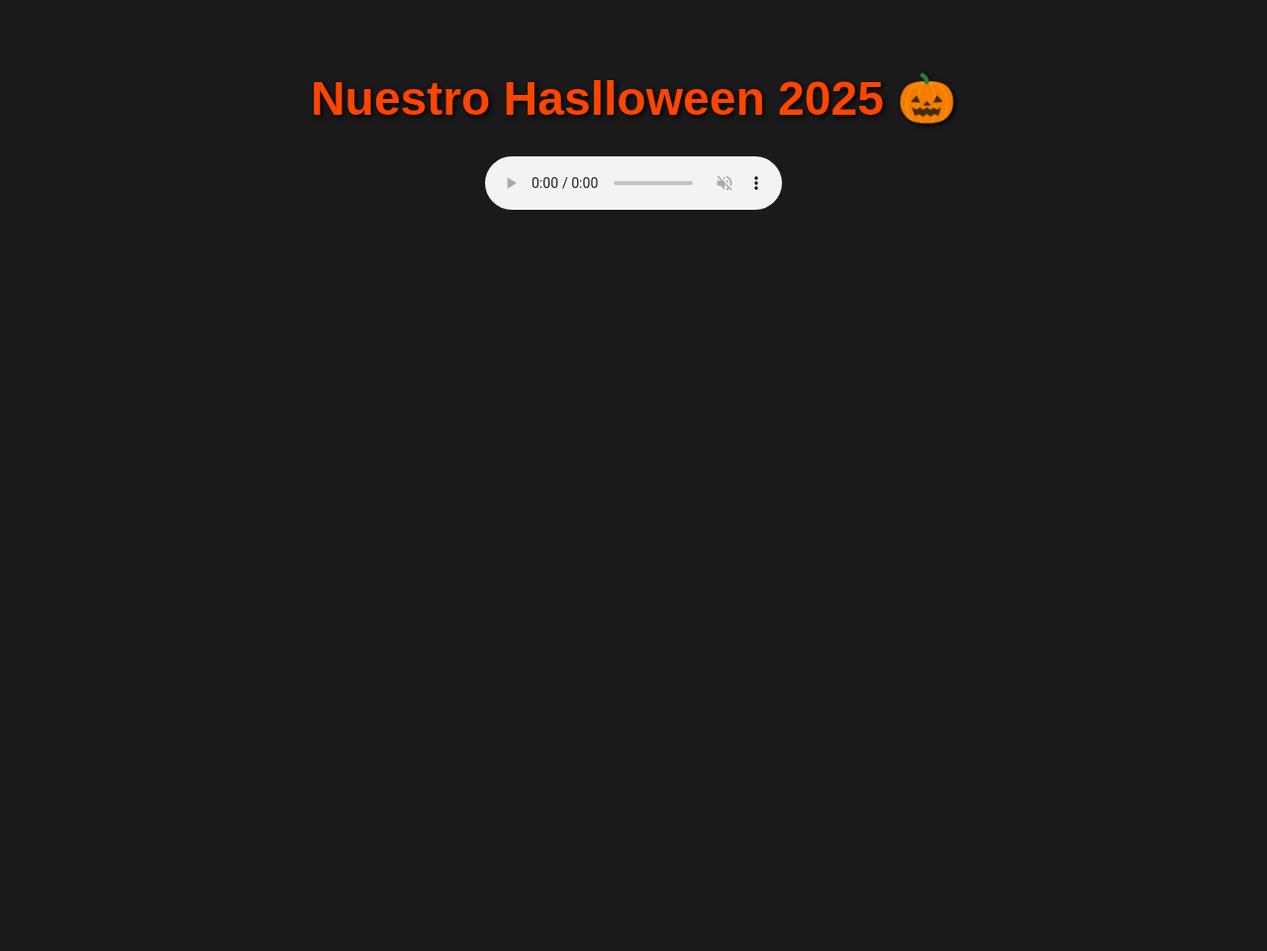
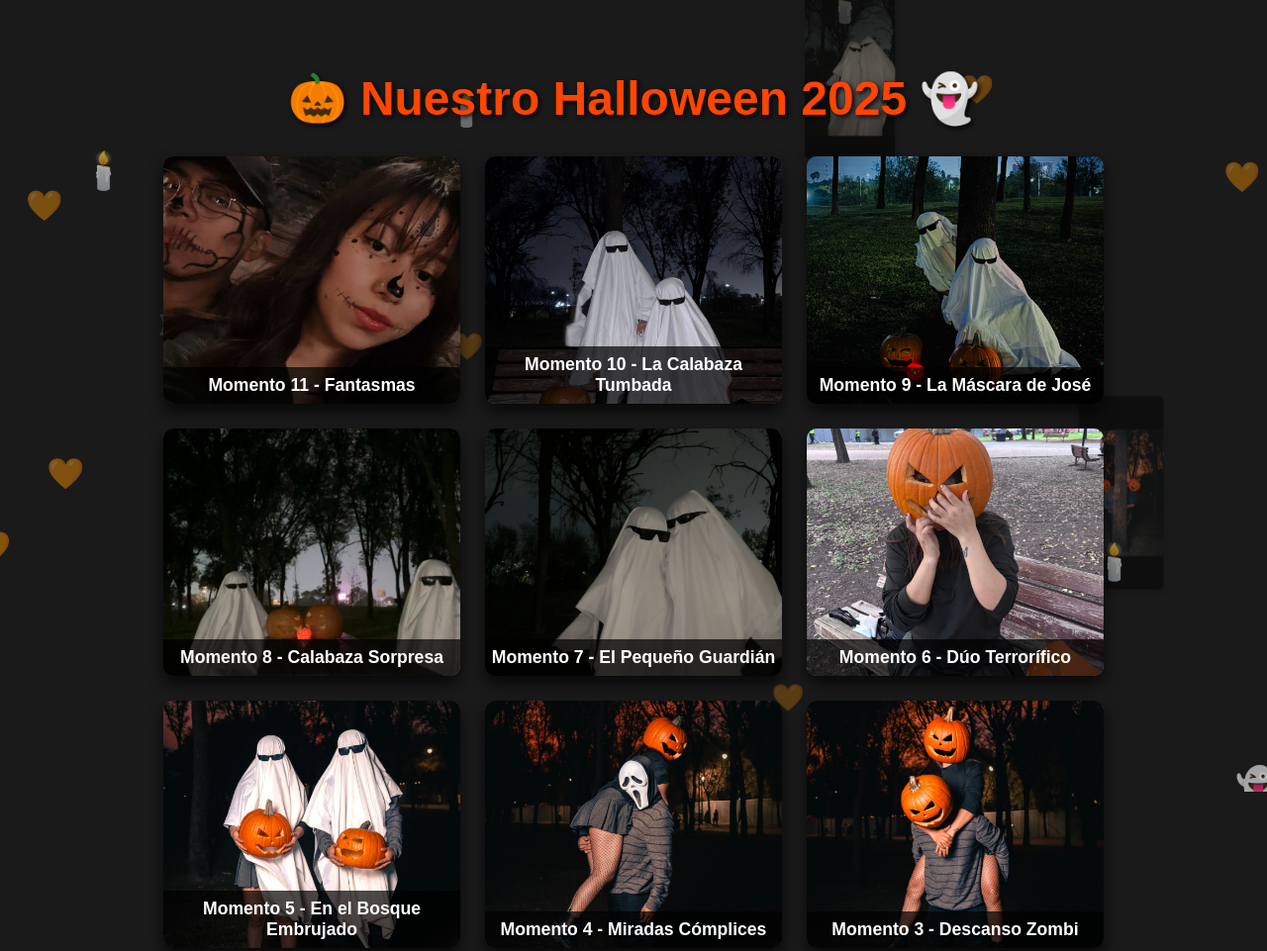
Before and after one commit to josejo-ui/Haslloween-, a plain HTML site: page index.html in a window 1280 px wide. Shown: the top 961 px of the page at 99% size. Before the commit the page ends 880 px from the top, so only its background shows below. Drawn offline with Linux system fonts and the light colour scheme.

Commit message:
Fix title spelling and update Halloween theme

```diff
--- a/index.html
+++ b/index.html
@@ -2,36 +2,28 @@
 <html lang="es">
 <head>
     <meta charset="UTF-8">
-    <title>Nuestro Haslloween 2025 🎃</title>
+    <title>Nuestro Halloween 2025 🎃</title>
     <style>
         body {
             margin: 0;
-            height: 100vh; /* Para que el contenedor de animación cubra toda la altura */
-            background: #1a1a1a; /* Fondo oscuro de Halloween */
+            height: 100vh;
+            background: #1a1a1a;
             font-family: Arial, sans-serif;
-            color: #ff9900; /* Texto naranja */
+            color: #ff9900;
             padding: 40px 20px;
             text-align: center;
-            overflow: hidden; /* Oculta barras de desplazamiento */
-            position: relative; /* Necesario para el z-index */
+            overflow: hidden;
+            position: relative;
         }
 
         h1 {
-            color: #ff4500; /* Naranja más intenso */
+            color: #ff4500;
             margin-bottom: 30px;
             font-size: 3em;
             text-shadow: 2px 2px 5px #000;
-            position: relative; /* Asegura que el título esté por encima de las animaciones */
+            position: relative;
             z-index: 2;
         }
-
-        /* Estilo para el reproductor de audio, asegurando que se vea bien */
-        #audio-player {
-            margin-bottom: 30px;
-            position: relative;
-            z-index: 2; /* Para que esté sobre las animaciones */
-        }
-        /* Fin del estilo de audio */
 
         #gallery {
             display: flex;
@@ -40,7 +32,7 @@
             gap: 25px;
             max-width: 1400px;
             margin: 0 auto;
-            position: relative; /* Asegura que la galería esté por encima de las animaciones */
+            position: relative;
             z-index: 2;
         }
 
@@ -89,46 +81,189 @@
             left: 0;
             width: 100vw;
             height: 100vh;
-            pointer-events: none; /* Permite hacer clic a través de él */
-            z-index: 1; /* Detrás del título y la galería */
-            overflow: hidden; /* Para que los elementos no generen scroll */
+            pointer-events: none;
+            z-index: 1;
+            overflow: hidden;
         }
 
         .floating-element {
             position: absolute;
-            animation: moveAndFade 10s linear forwards; /* Duración de la animación */
+            animation: moveAndFade 10s linear forwards;
             pointer-events: none;
-            opacity: 0.8; /* Opacidad base para todos los elementos flotantes */
+            opacity: 0.8;
         }
 
         /* Estilos específicos para las fotos flotantes */
         .floating-photo {
-            width: 100px; /* Tamaño de las fotos flotantes */
+            width: 100px;
             height: auto;
             border-radius: 5px;
             box-shadow: 0 4px 8px rgba(0,0,0,0.3);
-            opacity: 0.7; /* Ligeramente más translúcidas */
+            opacity: 0.7;
         }
 
         /* Estilos específicos para los emojis de Halloween */
         .floating-halloween-emoji {
-            font-size: 2.5em; /* Tamaño de los emojis */
+            font-size: 2.5em;
+        }
+
+        /* Estilos específicos para los corazones con opacidad */
+        .floating-heart {
+            font-size: 2em;
+            opacity: 0.5;
+        }
+
+        @keyframes moveAndFade {
+            0% {
+                transform: translate(0, 0) scale(1);
+            }
+            100% {
+                transform: translate(var(--final-x), var(--final-y)) scale(0.6);
+                opacity: 0;
+            }
         }
     </style>
 </head>
 <body>
-    <h1>Nuestro Haslloween 2025 🎃</h1>
 
-    <div id="audio-player">
-        <audio controls autoplay loop muted>
-            <source src="audio Haslloween.mp3" type="audio/mpeg">
-            Tu navegador no soporta el elemento de audio.
-        </audio>
-    </div>
+    <h1>🎃 Nuestro Halloween 2025 👻</h1>
+
     <div id="gallery">
+        <div class="photo-card">
+            <img src="11.jpg" alt="Fantasmas de Halloween">
+            <div class="photo-caption">Momento 11 - Fantasmas</div>
         </div>
 
-    <div id="animation-container">
+        <div class="photo-card">
+            <img src="10.jpg" alt="Calabaza en el suelo">
+            <div class="photo-caption">Momento 10 - La Calabaza Tumbada</div>
         </div>
+
+        <div class="photo-card">
+            <img src="9.jpg" alt="Persona con máscara">
+            <div class="photo-caption">Momento 9 - La Máscara de José</div>
+        </div>
+
+        <div class="photo-card">
+            <img src="8.jpg" alt="Calabaza escondida">
+            <div class="photo-caption">Momento 8 - Calabaza Sorpresa</div>
+        </div>
+
+        <div class="photo-card">
+            <img src="7.jpg" alt="Niño con calabaza pequeña">
+            <div class="photo-caption">Momento 7 - El Pequeño Guardián</div>
+        </div>
+
+        <div class="photo-card">
+            <img src="6.jpg" alt="Calavera y calabaza">
+            <div class="photo-caption">Momento 6 - Dúo Terrorífico</div>
+        </div>
+
+        <div class="photo-card">
+            <img src="5.jpg" alt="Pareja en el bosque">
+            <div class="photo-caption">Momento 5 - En el Bosque Embrujado</div>
+        </div>
+
+        <div class="photo-card">
+            <img src="4.jpg" alt="Pareja mirando">
+            <div class="photo-caption">Momento 4 - Miradas Cómplices</div>
+        </div>
+
+        <div class="photo-card">
+            <img src="3.jpg" alt="Pareja sentada en el pasto">
+            <div class="photo-caption">Momento 3 - Descanso Zombi</div>
+        </div>
+
+        <div class="photo-card">
+            <img src="2.jpg" alt="Pareja agarrados de la mano">
+            <div class="photo-caption">Momento 2 - Paseo Nocturno</div>
+        </div>
+
+        <div class="photo-card">
+            <img src="1.jpg" alt="Pareja agarrados de la mano">
+            <div class="photo-caption">Momento 1 - Juntos</div>
+        </div>
+    </div>
+
+    <div id="animation-container"></div>
+
+    <audio id="background-audio" autoplay loop>
+        <source src="Audio Haslloween.mp3" type="audio/mpeg">
+        Tu navegador no soporta el elemento de audio.
+    </audio>
+
+<script>
+        const animationContainer = document.getElementById('animation-container');
+
+        const floatingPhotos = [
+            '11.jpg', '10.jpg', '9.jpg', '8.jpg', '7.jpg',
+            '6.jpg', '5.jpg', '4.jpg', '3.jpg', '2.jpg', '1.jpg',
+        ];
+
+        const halloweenEmojis = ['👻', '🎃', '🕸️', '🕷️', '🦇', '🌕', '🕯️'];
+
+        const coloredHearts = ['🧡', '💜'];
+
+        // Función general para crear elementos flotantes
+        function createFloatingElement(type) {
+            const element = (type === 'photo') ? document.createElement('img') : document.createElement('span');
+            element.classList.add('floating-element');
+
+            let content;
+            if (type === 'photo') {
+                content = floatingPhotos[Math.floor(Math.random() * floatingPhotos.length)];
+                element.src = content;
+                element.classList.add('floating-photo');
+            } else if (type === 'halloweenEmoji') {
+                content = halloweenEmojis[Math.floor(Math.random() * halloweenEmojis.length)];
+                element.innerHTML = content;
+                element.classList.add('floating-halloween-emoji');
+            } else if (type === 'coloredHeart') {
+                content = coloredHearts[Math.floor(Math.random() * coloredHearts.length)];
+                element.innerHTML = content;
+                element.classList.add('floating-heart');
+            }
+
+            // Posición de inicio aleatoria desde los bordes
+            const side = Math.floor(Math.random() * 4);
+            let startX, startY;
+
+            if (side === 0) { // Desde arriba
+                startX = Math.random() * window.innerWidth;
+                startY = -100;
+            } else if (side === 1) { // Desde la derecha
+                startX = window.innerWidth + 100;
+                startY = Math.random() * window.innerHeight;
+            } else if (side === 2) { // Desde abajo
+                startX = Math.random() * window.innerWidth;
+                startY = window.innerHeight + 100;
+            } else { // Desde la izquierda
+                startX = -100;
+                startY = Math.random() * window.innerHeight;
+            }
+
+            element.style.left = `${startX}px`;
+            element.style.top = `${startY}px`;
+
+            // Posición final aleatoria
+            const finalX = Math.random() * window.innerWidth;
+            const finalY = Math.random() * window.innerHeight;
+
+            element.style.setProperty('--final-x', `${finalX - startX}px`);
+            element.style.setProperty('--final-y', `${finalY - startY}px`);
+
+            animationContainer.appendChild(element);
+
+            setTimeout(() => {
+                element.remove();
+            }, 10000);
+        }
+
+        // Intervalos para crear los diferentes tipos de elementos flotantes
+        setInterval(() => createFloatingElement('photo'), 1500);
+        setInterval(() => createFloatingElement('halloweenEmoji'), 500);
+        setInterval(() => createFloatingElement('coloredHeart'), 300);
+
+    </script>
 </body>
-</html>
+            </html>
```
